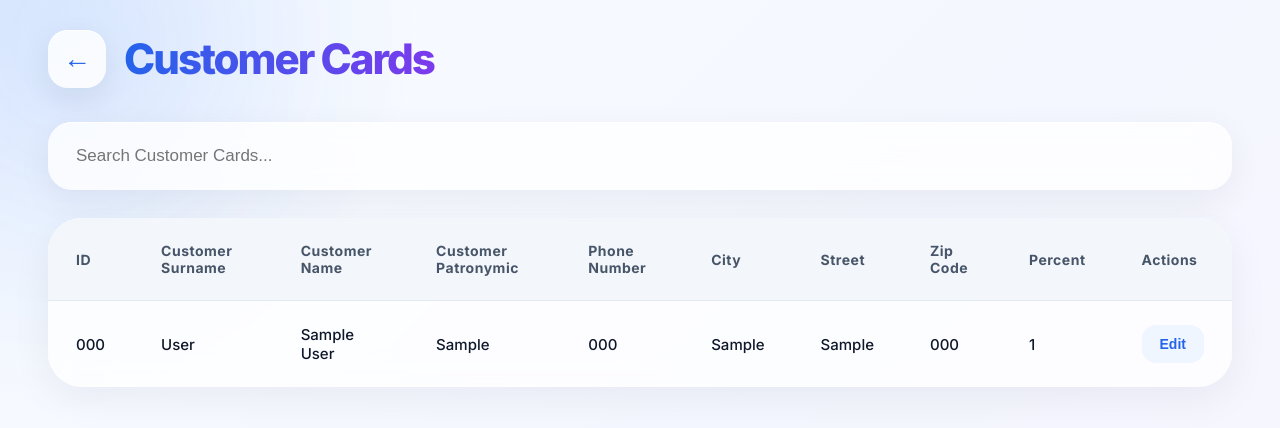
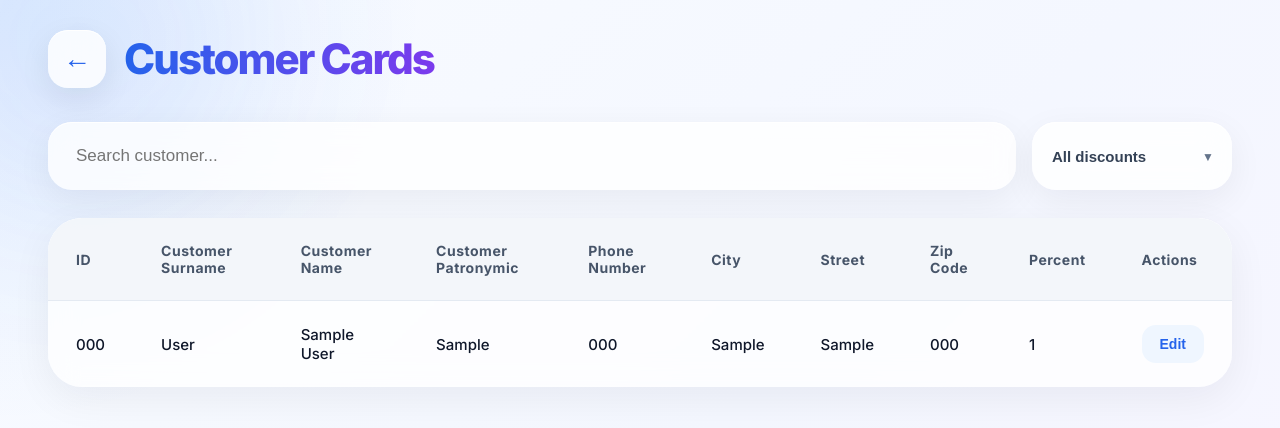
Before and after one commit to Anastasia216/zlagoda, a Flask app: template templates/customer_cards/customer_cards.html in a window 1280 px wide. Shown: the top 428 px of the page. Run offline with Flask 3, Linux system fonts and the light colour scheme; tables that the repository leaves empty hold one stand-in row (values such as "Sample post"); the template is opened without the code that fills it: values that come from a table or form of the project are taken from there, most other values are stand-ins (such as "Sample title", 1, 10 or a date in 2020); parts of the project's set-up code (start-up, migrations or seed data) failed here and were passed over.

Commit message:
filters for customer_card

```diff
--- a/templates/customer_cards/customer_cards.html
+++ b/templates/customer_cards/customer_cards.html
@@ -540,6 +540,58 @@
     .form-group.full-width{
         grid-column:1 / -1;
     }
+
+    .category-filter{
+        position:relative;
+    }
+
+    .category-filter::after{
+
+        content:"▼";
+
+        position:absolute;
+
+        right:18px;
+        top:50%;
+
+        transform:translateY(-50%);
+
+        font-size:12px;
+
+        color:#64748b;
+
+        pointer-events:none;
+    }
+
+    .filter-select{
+
+        width:200px;
+        height:68px;
+
+        border:none;
+        outline:none;
+
+        border-radius:24px;
+
+        padding:0 45px 0 20px;
+
+        font-size:15px;
+        font-weight:600;
+
+        color:#334155;
+
+        background:rgba(255,255,255,0.82);
+
+        backdrop-filter:blur(14px);
+
+        box-shadow:
+            0 10px 35px rgba(15,23,42,0.06),
+            inset 0 1px 0 rgba(255,255,255,0.9);
+
+        appearance:none;
+
+        cursor:pointer;
+    }
         /* RESPONSIVE */
 
     @media(max-width:1000px){
@@ -857,13 +909,42 @@
 
             <form id="searchForm"
                 method="GET"
-              action="/customer_cards">
+                action="/customer_cards"
+                style="display:flex; gap:16px; width:100%;">
 
-            <input type="text"
+            <input
+                type="text"
                 name="search"
                 class="search-bar"
-                   placeholder="Search Сustomer Сards..."
+                placeholder="Search customer..."
                 value="{{ search if search else '' }}">
+
+                <div class="category-filter">
+
+                     <select name="percent"
+                             class="filter-select"
+                             onchange="this.form.submit()">
+
+                        <option value="">
+                            All discounts
+                        </option>
+
+            {% for p in percents %}
+
+                        <option value="{{ p['percent'] }}"
+                             {% if percent == p['percent']|string %}
+                                selected
+                            {% endif %}>
+
+                            {{ p['percent'] }}%
+
+                        </option>
+
+            {% endfor %}
+
+        </select>
+
+    </div>
 
 </form>
 
```
Also changed, not shown: application/queries/customer_cards_queries.py (+64 -11 lines), application/routes/customer_card_routes.py (+7 -4 lines). Lines whose indentation alone changed are shown as unchanged.
